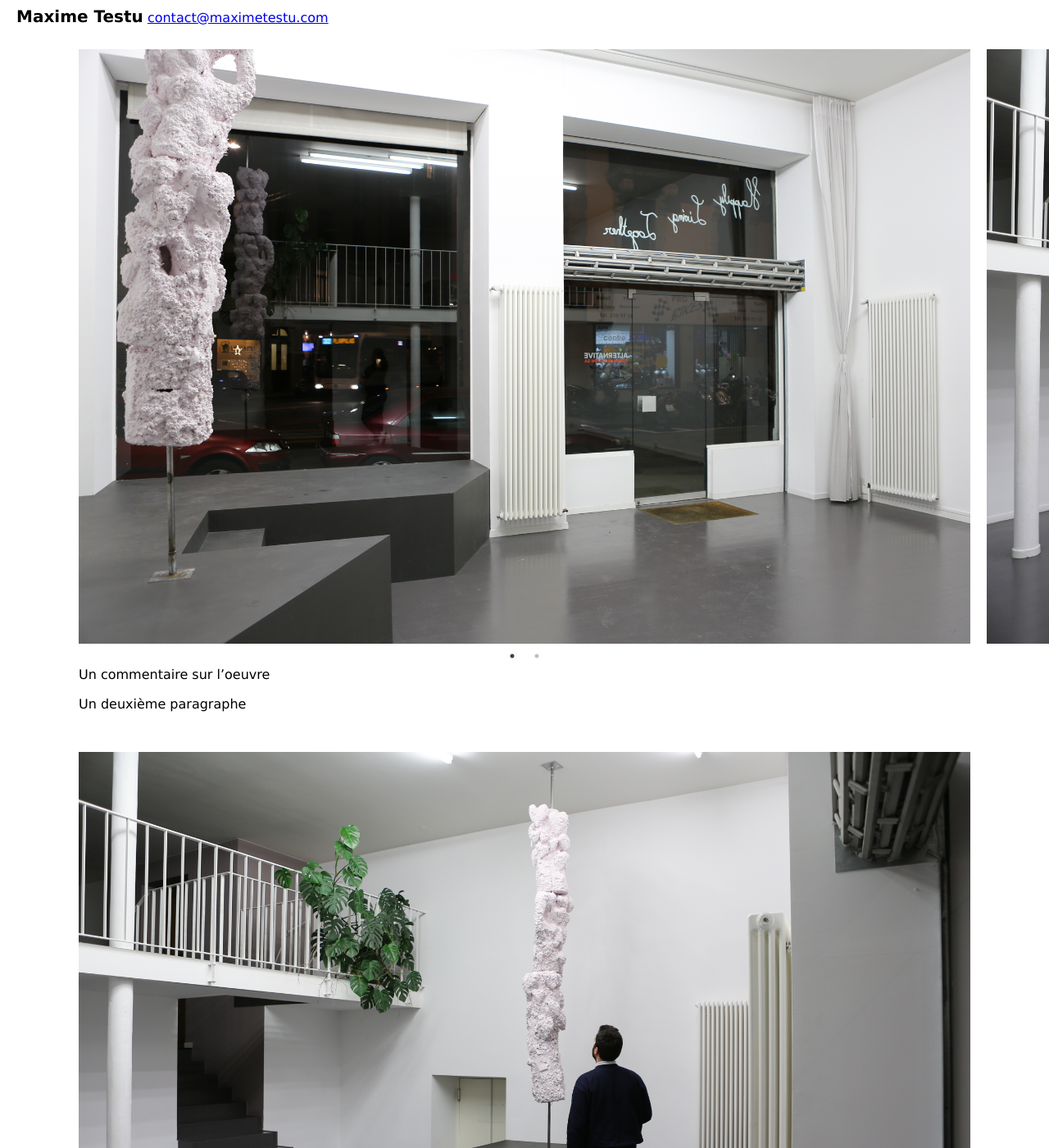
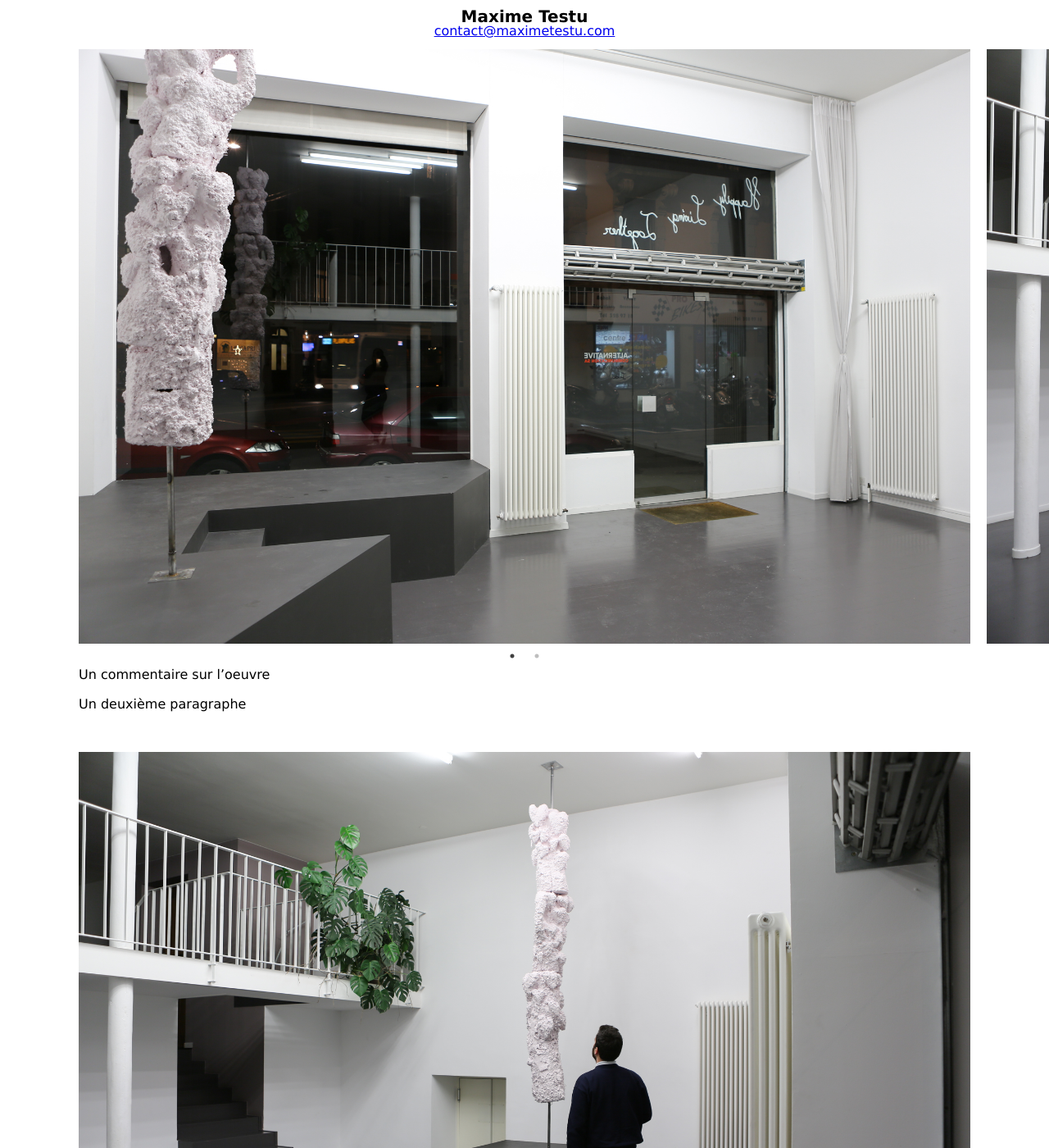
Before and after one commit to maxtestu/portfolio, a Jekyll site: the page built from index.md, in a window 1280 px wide and 1400 px high. Shown: the whole window at 82% size. Built offline with Jekyll 4.4.1, drawn with Linux system fonts in a browser that asks for light colours; nearby versions of some CDN libraries.

Commit message:
fixed resizing

```diff
--- a/_includes/css/style.css
+++ b/_includes/css/style.css
@@ -11,6 +11,7 @@
 	width: 100%;
 	box-sizing: border-box;
 	z-index: 1000;
+	text-align: center;
 }
 
 h1 {
--- a/_includes/footer.html
+++ b/_includes/footer.html
@@ -1,6 +1,6 @@
 <script>
 	var resize = function resize() {
-		$('.photos > .photo > img,p').css({
+		$('.photos > .photo > img, .slick-slide > img,p').css({
 			maxWidth: $('html,body').width()-(15/100*$('html,body').width())
 		})
 	}
--- a/_includes/header.html
+++ b/_includes/header.html
@@ -1,13 +1,9 @@
 <div class="header">
 	{% if include.back %}
-		<div style="float: left;font-size: 21px;margin-right:10px">
+		<div style="position: absolute;font-size: 21px;margin-right:10px">
 			<a href="{{ include.back }}" style="text-decoration: none">&larr;</a>
 		</div>
 	{% endif %}
-	<div style="display: inline-block;">
-		<h1>Maxime Testu</h1>
-	</div>
-	<div style="display: inline-block;">
-		<a href="mailto:contact@maximetestu.com">contact@maximetestu.com</a>
-	</div>
+	<h1>Maxime Testu</h1>
+	<a href="mailto:contact@maximetestu.com">contact@maximetestu.com</a>
 </div>
```
